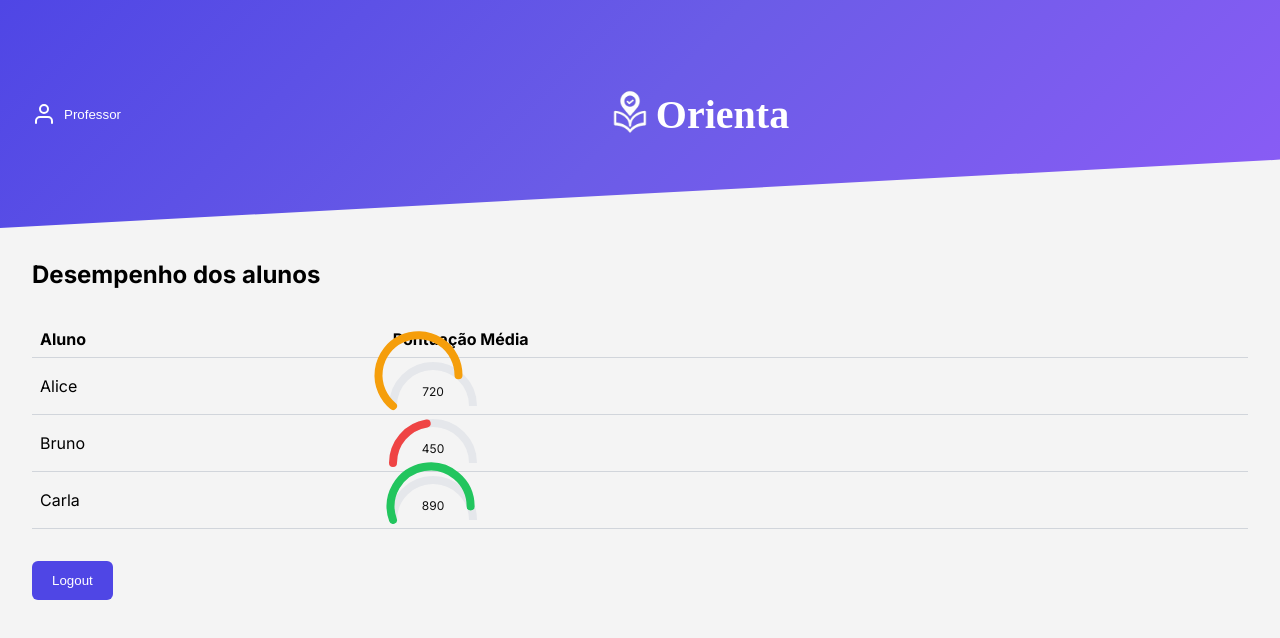
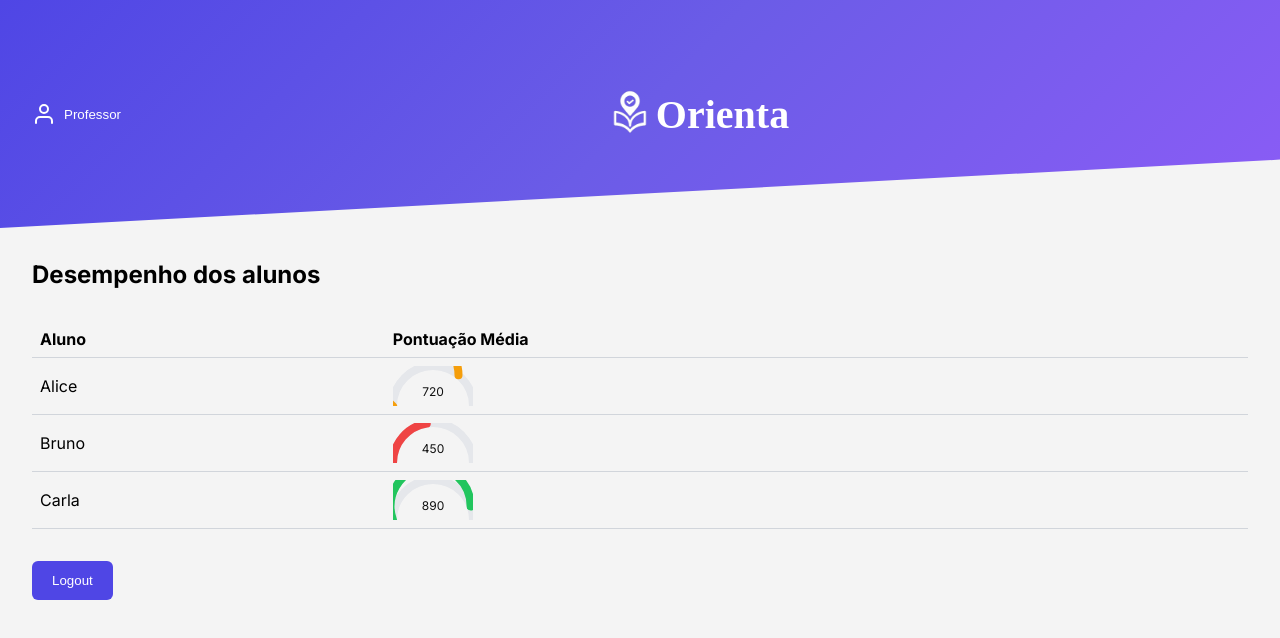
Before and after one commit to VitorSchumacher/21-tiao-e-bastiao, a React (Vite) app: page /dashboard in a window 1280 px wide. Shown: the top 638 px of the page. Built offline with nearby package versions, Linux system fonts and the light colour scheme; no server answers; sample sign-in values are in the browser's storage; a web font is replaced by a local one.

Commit message:
Fix gauge overflow

```diff
--- a/src/components/ScoreGauge.jsx
+++ b/src/components/ScoreGauge.jsx
@@ -3,7 +3,7 @@ import styled from "styled-components";
 
 const Svg = styled.svg`
   display: block;
-  overflow: visible;
+  overflow: hidden;
 `;
 
 const ScoreText = styled.text`
```
